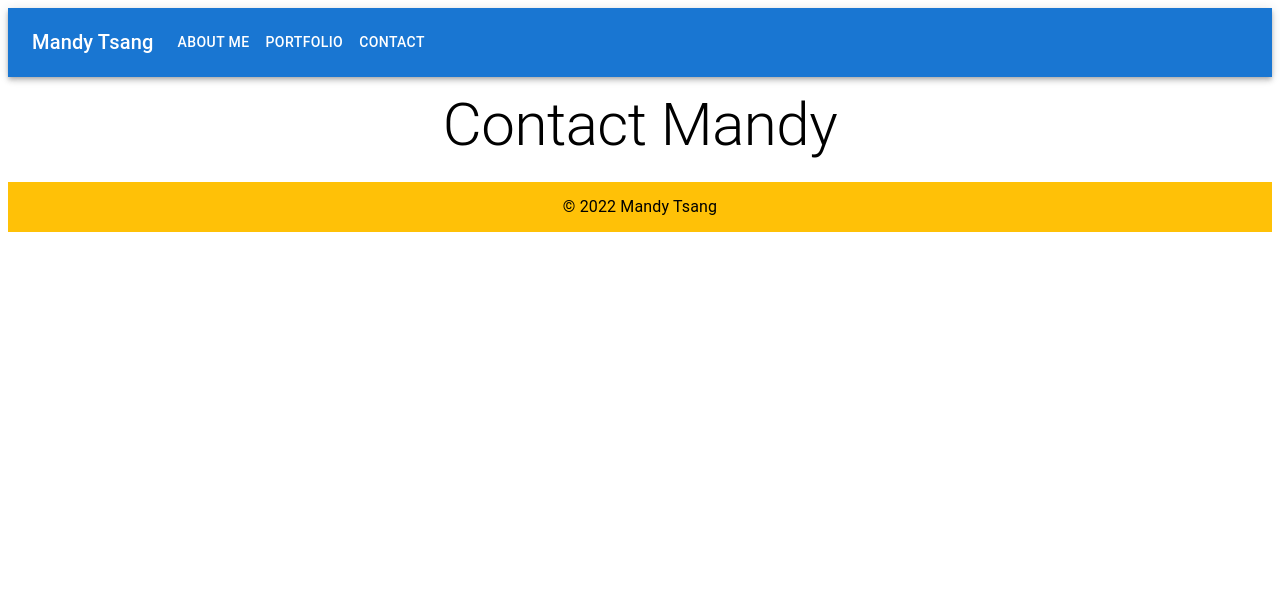
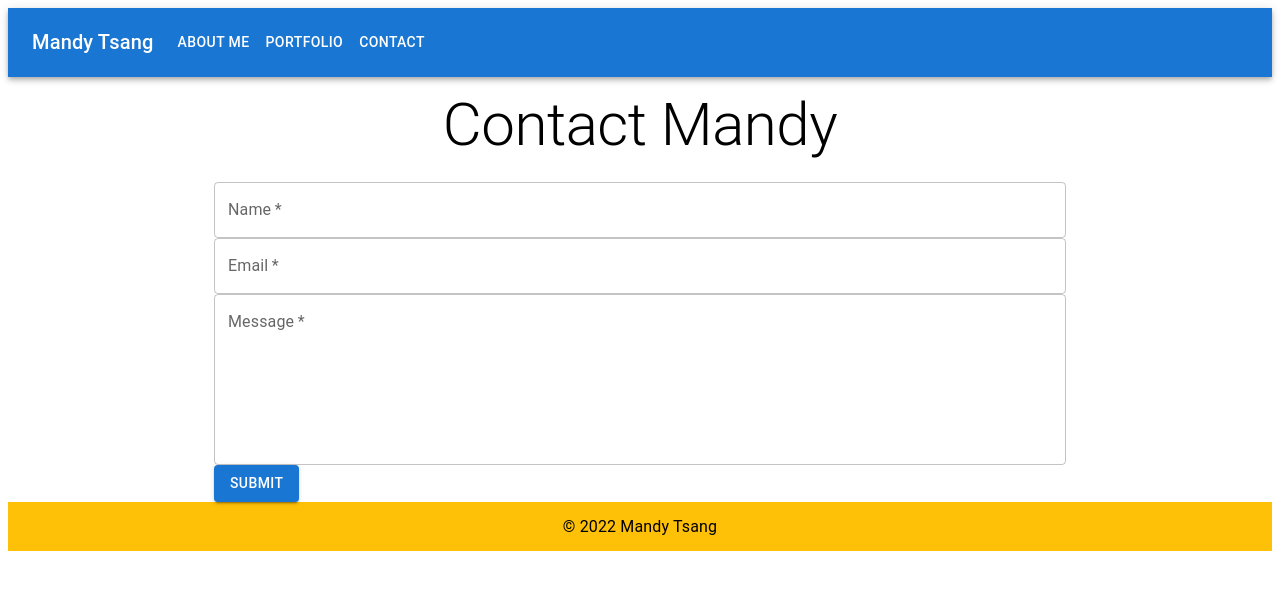
Before and after one commit to MANDYTSANG007/new-portfolio, a React (Create React App) app: page / in a window 1280 px wide. Both pictures are taken after a click on the button "CONTACT". Shown: the top 590 px of the page. Built offline with nearby package versions, Linux system fonts and the light colour scheme.

Commit message:
create contact form

```diff
--- a/src/components/pages/Contact.js
+++ b/src/components/pages/Contact.js
@@ -1,8 +1,31 @@
 import React from 'react';
-import { Container, Typography } from '@mui/material';
+import { Container, Typography, Grid, FormControl, Button, OutlinedInput, TextField} from '@mui/material';
+import { makeStyles } from '@mui/styles';
 
+const initialValues = {
+    name: "",
+    email: "",
+}
 
+const useStyles = makeStyles({
+    field: {
+        marginTop: 20,
+        marginBottom: 20,
+        display: "block"
+    }
+})
 export default function Contact(){
+    const classes = useStyles()
+
+    const validation = () => {
+        var input = {}
+        // input.name = values.name ? "" : "Your name is required."
+        // input.email = (/$|.+@..+/).test(values.email) ? "" : "Email is not valid."
+        // input.message = values.message.length !== 0 ? "" : "Please type here."
+    }
+
+    //const { values, setValues, handleInputChange} = initialValues;
+
     return (
         <div>
             <Container maxWidth="md">
@@ -11,6 +34,41 @@ export default function Contact(){
                         Contact Mandy
                     </Typography>
                 </div>
+                <form>
+                    <TextField
+                        className={classes.field}
+                        varient="outlined"
+                        label="Name"
+                        fullWidth
+                        required
+                        // value={values.name}
+                        // onChange={handleInputChange} //handle user input in real-time
+                    />
+                    <TextField
+                        className={classes.field}
+                        varient="outlined"
+                        label="Email"
+                        fullWidth
+                        required
+                    />
+                    <TextField
+                        className={classes.field}
+                        varient="outlined"
+                        label="Message"
+                        multiline
+                        rows={6}
+                        fullWidth
+                        required
+                    />
+                </form>
+                <Button
+                    onClick={() => console.log('Thank you for your message!')}
+                    type="submit"
+                    variant="contained"
+                >
+                    Submit
+                </Button>
+
             </Container>
         </div>
     );
```
